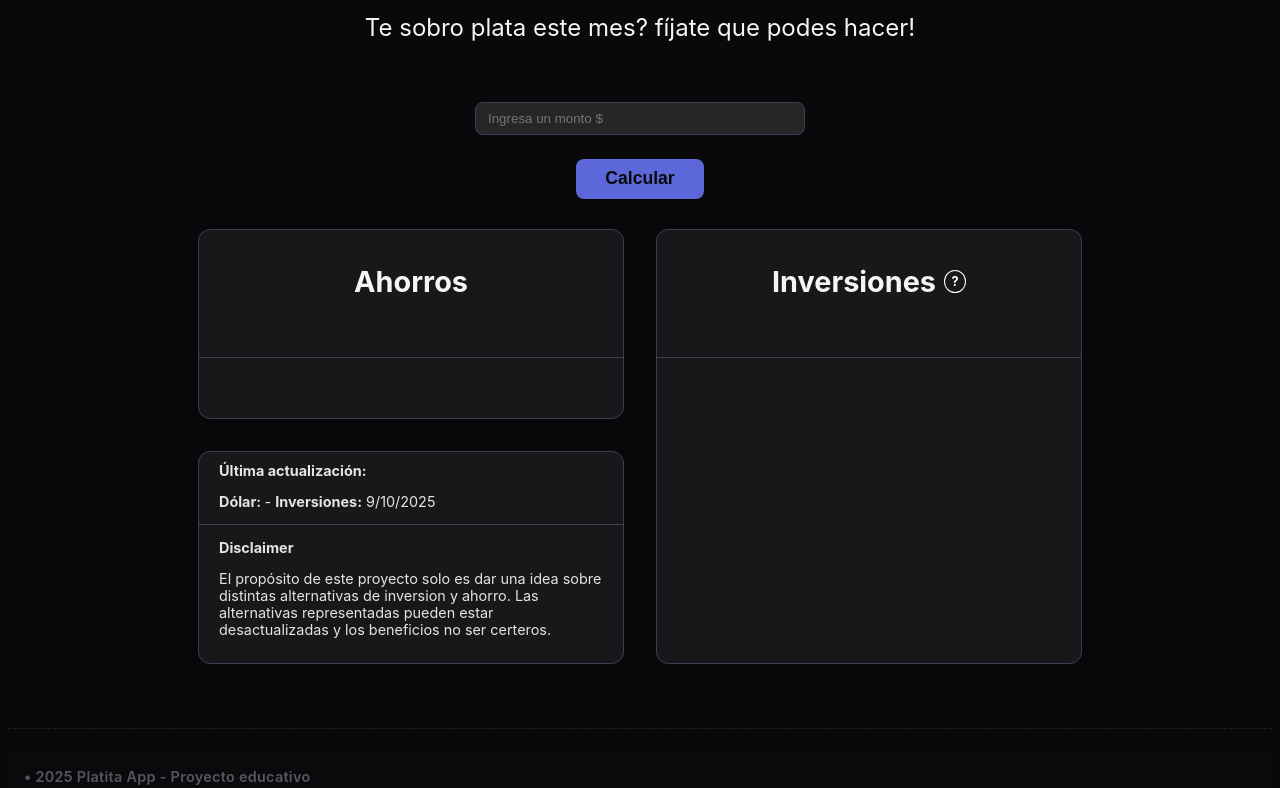
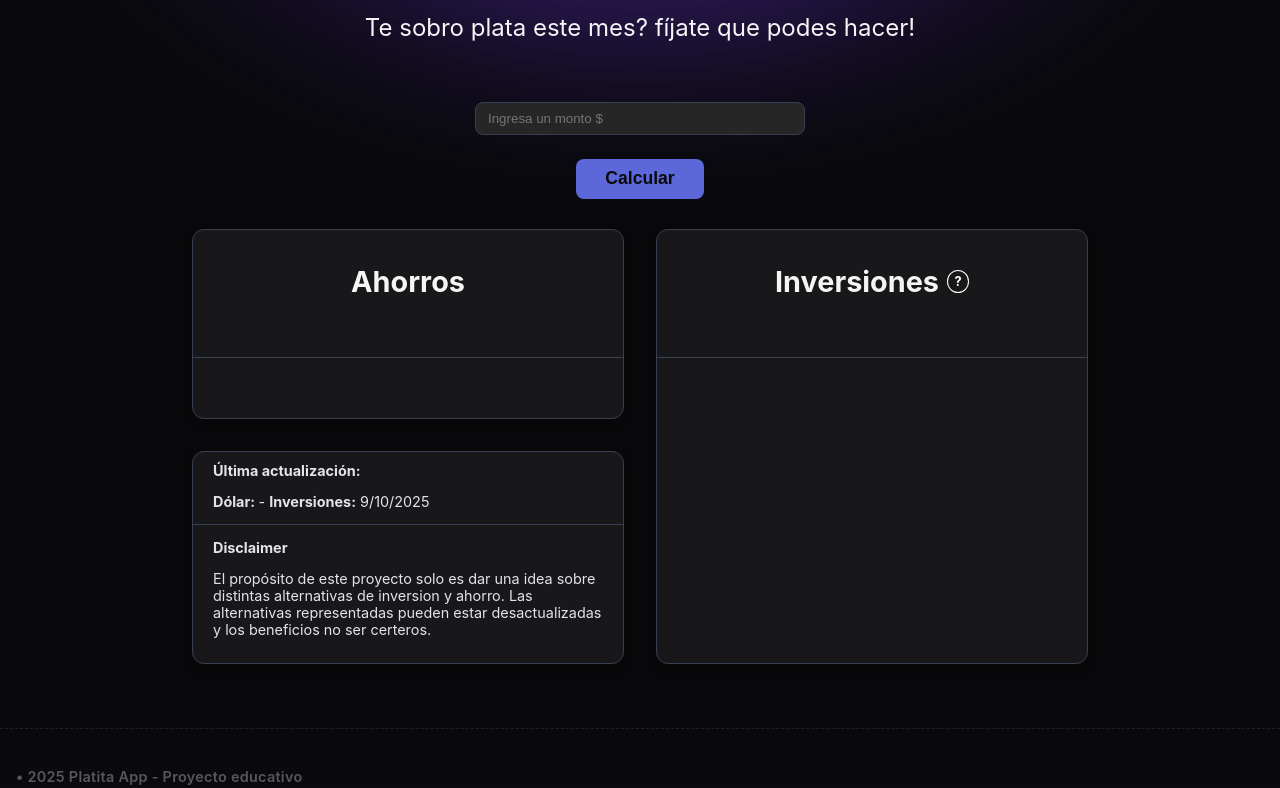
Before and after one commit to joastur11/vueltito-app, a website with bundled scripts: page project/index.html in a window 1280 px wide. Shown: the part 195-983 px from the top of the page. Built offline with nearby package versions, Linux system fonts and the light colour scheme; no server answers.

Commit message:
agrega luz fondo

```diff
--- a/project/main.css
+++ b/project/main.css
@@ -1,11 +1,56 @@
 body {
+  margin: 0;
   background-color: #09090b;
   font-family: 'Inter', sans-serif;
 }
 
+.fondo-pagina {
+  position: relative;
+  min-height: 100vh;
+  overflow: hidden;
+}
+
+.fondo-pagina::before,
+.fondo-pagina::after {
+  content: "";
+  position: absolute;
+  width: 80vmax;
+  height: 60vmax;
+  top: 50%;
+  transform: translateY(-50%);
+  border-radius: 50%;
+  filter: blur(60px);
+  opacity: 0.55;
+  pointer-events: none;
+  z-index: 0;
+}
+
+.fondo-pagina::before {
+  content: "";
+  position: absolute;
+  width: 100vmax;
+  height: 50vmax;
+  top: -30vmax;
+  left: 50%;
+  transform: translateX(-50%);
+  border-radius: 50%;
+  filter: blur(80px);
+  opacity: 0.6;
+  pointer-events: none;
+  background: radial-gradient(circle at center,
+    rgba(160, 70, 255, 0.9) 0%,
+    rgba(100, 50, 220, 0.6) 35%,
+    rgba(20, 10, 60, 0.0) 80%);
+}
+
+.contenido {
+  position: relative;
+  z-index: 5;
+}
+
 #titulo {
   font-size: 3rem;
-  color: #5241f5;
+  color: #9186f3;
   font-weight: 700;
   margin-bottom: 5px;
 }
```
